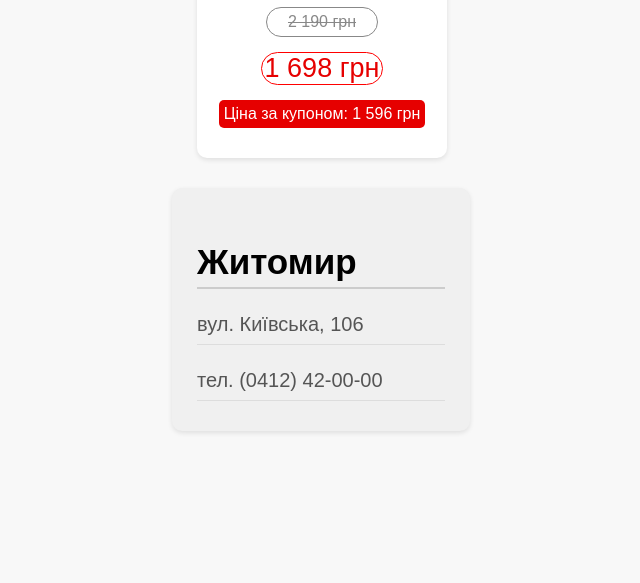
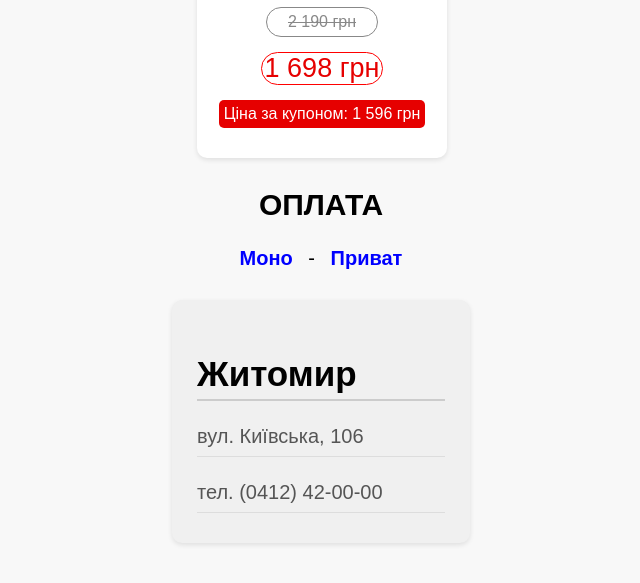
Before and after one commit to MaksFurm/market, a plain HTML site: page index.html in a window 1280 px wide. Shown: the part 1758-2341 px from the top of the page, without its empty margins (319-959 px from the left). Before the commit the page ends 2239 px from the top, so only its background shows below. Drawn offline with Linux system fonts and the light colour scheme.

Commit message:
Додано моно банку тобто оплату :)

```diff
--- a/index.html
+++ b/index.html
@@ -6,7 +6,6 @@
     <title>Market</title>
     <link rel="stylesheet" href="style.css">
     <link rel="icon" type="image/x-icon" href="">
-
 </head>
 <body>
     <h1>ТОВАРИ НА ЯКІ ДІЄ АКЦІЯ</h1>
@@ -40,9 +39,38 @@
             <div class="coupon">Ціна за купоном: 1 596 грн</div>
         </div>
     </div>
+
+    <!-- БЛОК ОПЛАТИ -->
+    <div class="payment">
+        <h2>ОПЛАТА</h2>
+        <p>
+            <a href="https://send.monobank.ua/jar/5qdiTNnvG6" target="_blank">Моно</a> -
+            <a href="https://privatbank.ua" target="_blank">Приват</a>
+        </p>
+    </div>
+
     <footer>
         <h2>Житомир</h2>
         <p class="adress">вул. Київська, 106</p>
         <p class="number">тел. (0412) 42-00-00</p>
+    </footer>
+
+    <style>
+        .payment {
+            margin: 30px auto;
+            text-align: center;
+            font-size: 20px;
+        }
+        .payment a {
+            margin: 0 10px;
+            text-decoration: none;
+            color: blue;
+            font-weight: bold;
+        }
+        .payment a:hover {
+            text-decoration: underline;
+            color: darkblue;
+        }
+    </style>
 </body>
 </html>
```
Also changed, not shown: script.js (added, +36 -0 lines).
